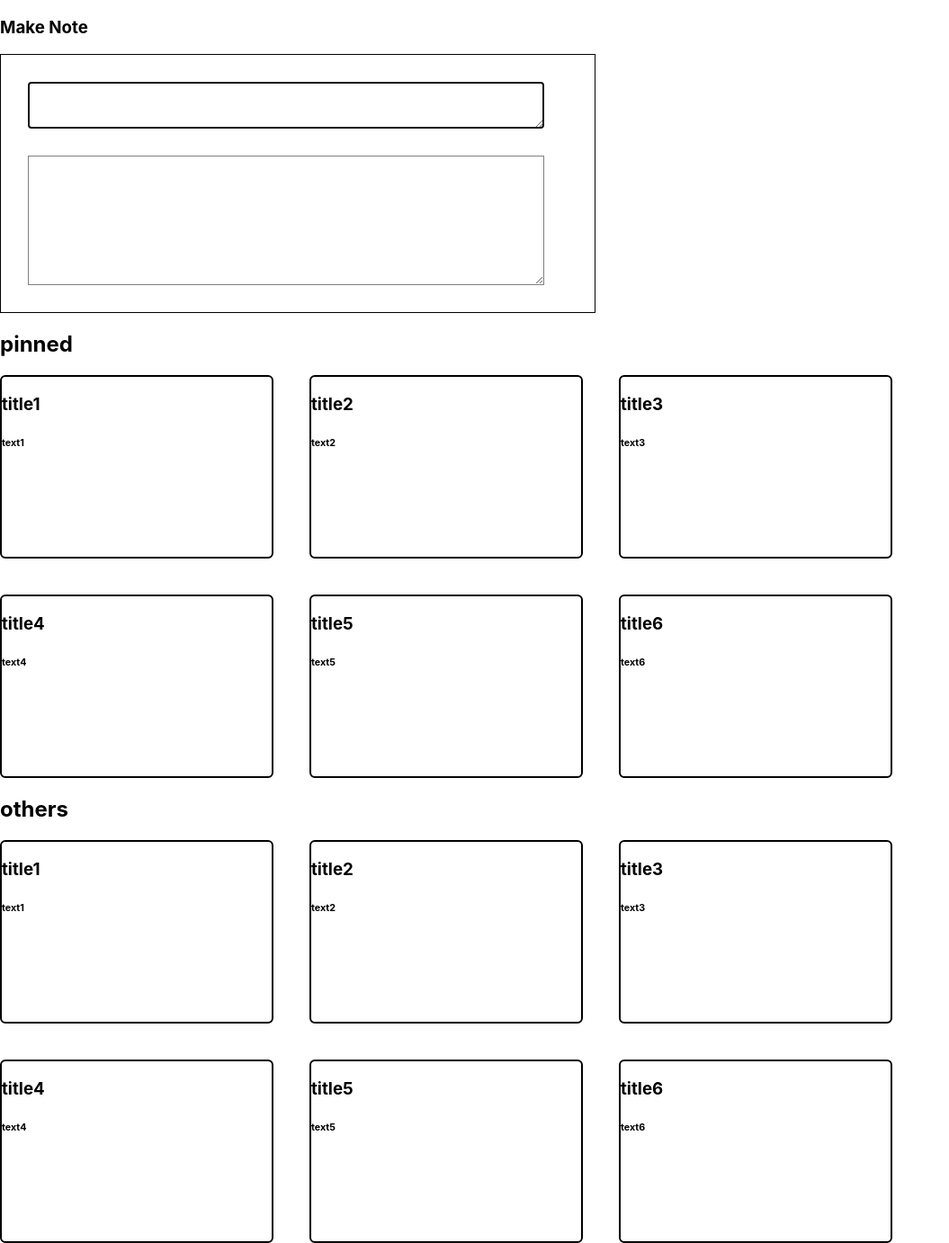
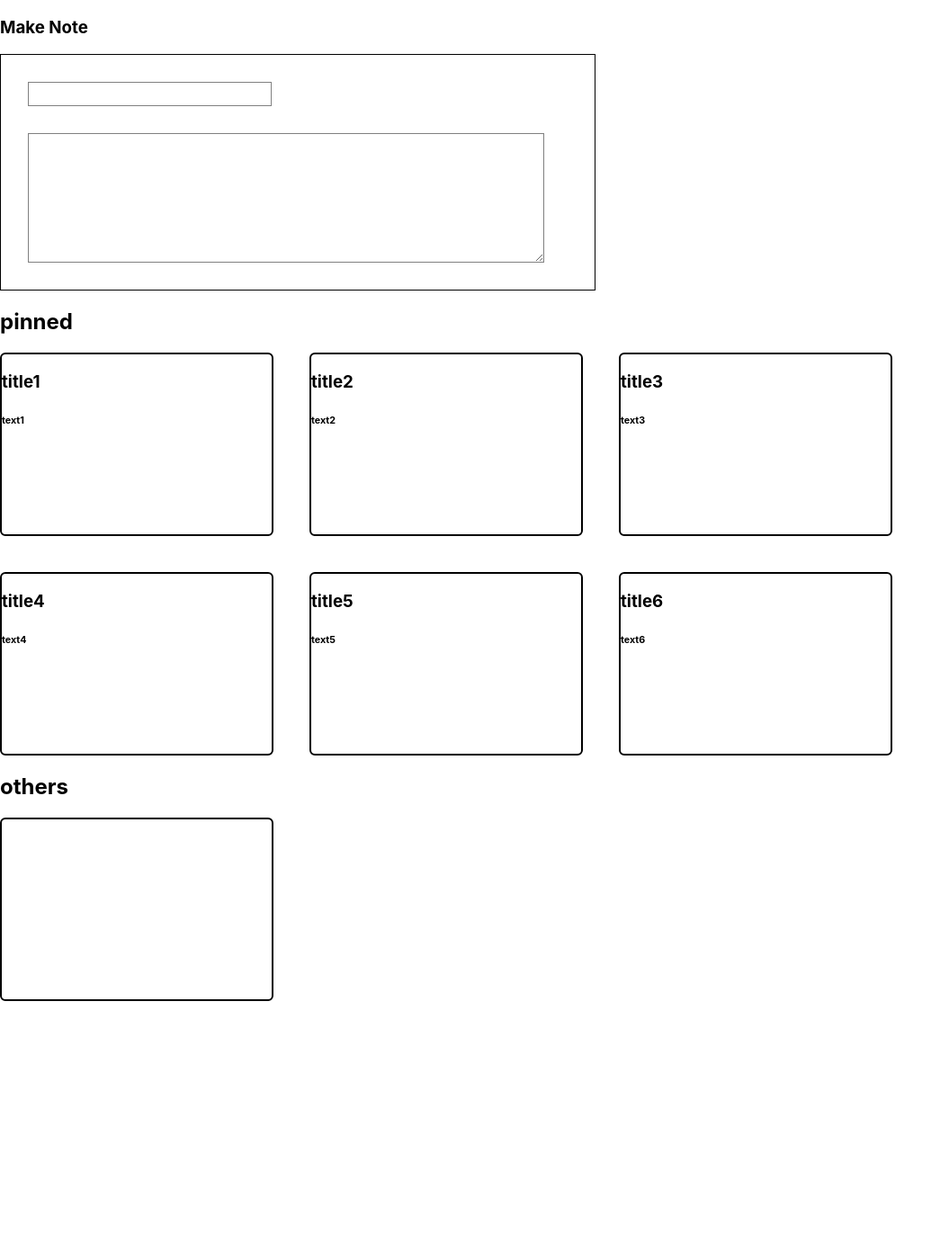
Before and after one commit to mishti169/react-makenote-mishti, a React (Create React App) app: page / in a window 1280 px wide. Shown: the whole page at 90% size, without its empty margins (0-1055 px from the left). After the commit the page ends 1113 px from the top, so only its background shows below. Built offline with nearby package versions, Linux system fonts and the light colour scheme.

Commit message:
make globalAtoms

```diff
--- a/src/App.js
+++ b/src/App.js
@@ -2,24 +2,12 @@ import './App.css';
 import Header from './Components/Header/Header';
 import TakeNote from './Components/TakeNote/TakeNote';
 import NoteList from './Components/NoteList/NoteList';
+import { useAtom } from 'jotai';
+import { otherNote, pinNote } from './globalAtom';
 
 function App() {
-	let pinnedNotes = [
-		{ title: 'title1', text: 'text1' },
-		{ title: 'title2', text: 'text2' },
-		{ title: 'title3', text: 'text3' },
-		{ title: 'title4', text: 'text4' },
-		{ title: 'title5', text: 'text5' },
-		{ title: 'title6', text: 'text6' },
-	];
-	let othersNotes = [
-		{ title: 'title1', text: 'text1' },
-		{ title: 'title2', text: 'text2' },
-		{ title: 'title3', text: 'text3' },
-		{ title: 'title4', text: 'text4' },
-		{ title: 'title5', text: 'text5' },
-		{ title: 'title6', text: 'text6' },
-	];
+	const [pinnedNotes] = useAtom(pinNote);
+	const [othersNotes] = useAtom(otherNote);
 	return (
 		<div className='App'>
 			<Header />
--- a/src/Components/TakeNote/TakeNote.js
+++ b/src/Components/TakeNote/TakeNote.js
@@ -1,27 +1,25 @@
-import React, { useState } from 'react';
+import { useAtom } from 'jotai';
+import React from 'react';
+import { inputText, inputTitle } from '../../globalAtom';
 import './TakeNote.css';
 
 const TakeNote = () => {
-	// let title = 'Title';
-	// let text = 'Take a note..';
-	const [titleInputVal, setTitleInputVal] = useState('');
-	const [textInputVal, setTextInputVal] = useState('');
+	const [titleVal, setTitleVal] = useAtom(inputTitle);
+	const [textVal, setTextVal] = useAtom(inputText);
 
 	const changeTitleInputVal = (event) => {
-		setTitleInputVal(event.target.value);
+		setTitleVal(event.target.value);
 	};
 
 	const changeTextInputVal = (event) => {
-		setTextInputVal(event.target.value);
+		setTextVal(event.target.value);
 	};
 	return (
 		<>
 			<div className='takeNoteWrapper'>
-				<textarea
-					rows='2'
-					cols='46'
+				<input
 					className='inputBox titleInputBox'
-					value={titleInputVal}
+					value={titleVal}
 					onChange={changeTitleInputVal}
 					autoFocus
 				/>
@@ -29,7 +27,7 @@ const TakeNote = () => {
 					rows='6'
 					cols='46'
 					className='inputBox noteInputBox'
-					value={textInputVal}
+					value={textVal}
 					onChange={changeTextInputVal}
 				/>
 			</div>
--- a/src/globalAtom.js
+++ b/src/globalAtom.js
@@ -1,3 +1,23 @@
 import { atom } from 'jotai';
 
-export const makeNotes = atom([]);
+export const inputTitle = atom('');
+export const inputText = atom('');
+
+export const pinNote = atom([
+	{ title: 'title1', text: 'text1' },
+	{ title: 'title2', text: 'text2' },
+	{ title: 'title3', text: 'text3' },
+	{ title: 'title4', text: 'text4' },
+	{ title: 'title5', text: 'text5' },
+	{ title: 'title6', text: 'text6' },
+]);
+export const otherNote = atom([
+	[
+		{ title: 'title1', text: 'text1' },
+		{ title: 'title2', text: 'text2' },
+		{ title: 'title3', text: 'text3' },
+		{ title: 'title4', text: 'text4' },
+		{ title: 'title5', text: 'text5' },
+		{ title: 'title6', text: 'text6' },
+	],
+]);
```
